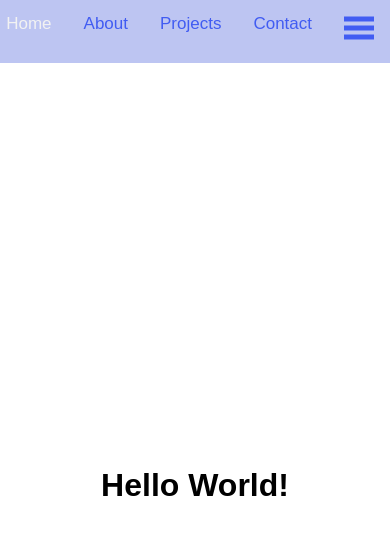
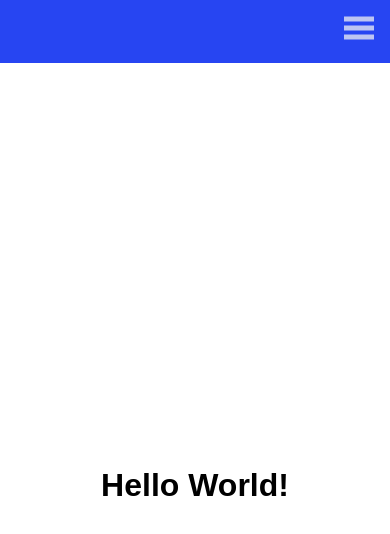
Before and after one commit to Bhelms2132/HTML_Projects, a plain HTML site: page Responsive NavBar/index.html in a window 390 px wide. Drawn offline with Linux system fonts and the light colour scheme.

Commit message:
media queries added to burger button and navbar links to hide at 568px greater for the burger icon and 568px or less for the navbar menu links

```diff
--- a/Responsive NavBar/index.html
+++ b/Responsive NavBar/index.html
@@ -12,15 +12,15 @@
     <nav class="navbar">
         <span class="open-slide">
             <a href="#" onclick="openSlideMenu()">
-                <svg width="30" height="30">
-                    <path d="M0,5 30,5" stroke="#415CF2" stroke-width="5"/>
-                    <path d="M0,14 30,14" stroke="#415CF2" stroke-width="5"/>
-                    <path d="M0,23 30,23" stroke="#415CF2" stroke-width="5"/>
+                <svg width="30" height="30" >
+                    <path  d="M0,5 30,5" stroke="#BDC5F2" stroke-width="5"/>
+                    <path  d="M0,14 30,14" stroke="#BDC5F2" stroke-width="5"/>
+                    <path  d="M0,23 30,23" stroke="#BDC5F2" stroke-width="5"/>
                 </svg>
             </a>
         </span>
 
-        <ul  class="flex-container">
+        <ul  class="navbar-nav">
             <li><a href="#home">Home</a></li>
             <li><a href="#about-me">About</a></li>
             <li><a href="#projects">Projects</a></li>
--- a/Responsive NavBar/style.css
+++ b/Responsive NavBar/style.css
@@ -10,7 +10,7 @@ body {
 }
 
 .navbar {
-    background-color: #BDC5F2;
+    background-color: #2745F2;
     overflow: hidden;
     height: 63px;
 }
@@ -18,7 +18,7 @@ body {
 .navbar ul {
     display: flex;
     justify-content: right;
-    /* padding: 8px 0 0 0; */
+    margin: 8px 0 0 0;
 }
 
 .navbar ul li {
@@ -32,13 +32,15 @@ body {
     text-decoration: none;
     padding: 14px 16px;
     font-size: 17px;
-    color: #415CF2;
+    color: #BDC5F2;
 }
 
-.navbar a:hover {
+ a:hover {
     color: #F2F2F2;
 }
 
+
+/* Slide menu */
 .side-nav {
     display: block;
     justify-content: center;
@@ -60,6 +62,7 @@ body {
     list-style: none;
 }
 
+/* Slide menu links */
 .side-nav a {
     display: block;
     padding: 10px 10px 10px 30px;
@@ -69,9 +72,37 @@ body {
     transition: 0.3s;
 }
 
+.side-nav a:hover {
+    color: #F2F2F2;
+}
+
+/* Close button "X" on the slide menu */
+.side-nav .btn-close {
+    position: absolute;
+    top: 0;
+    right: 22px;
+    font-size: 36px;
+    margin-left: 50px;
+}
+
+/* div "Hello World!" */
 .container {
     display: flex;
     justify-content: center;
     align-items: center;
     height: 100vh;
 }
+
+/* Hides navbar links once screen size is at 568px or smaller */
+@media (max-width:568px) {
+    .navbar-nav a{
+        display: none;
+    }
+}
+
+/* Hides burger button when screen is 568px or greater */
+@media (min-width:568px) {
+    .open-slide{
+        display: none;
+    }
+}
```
